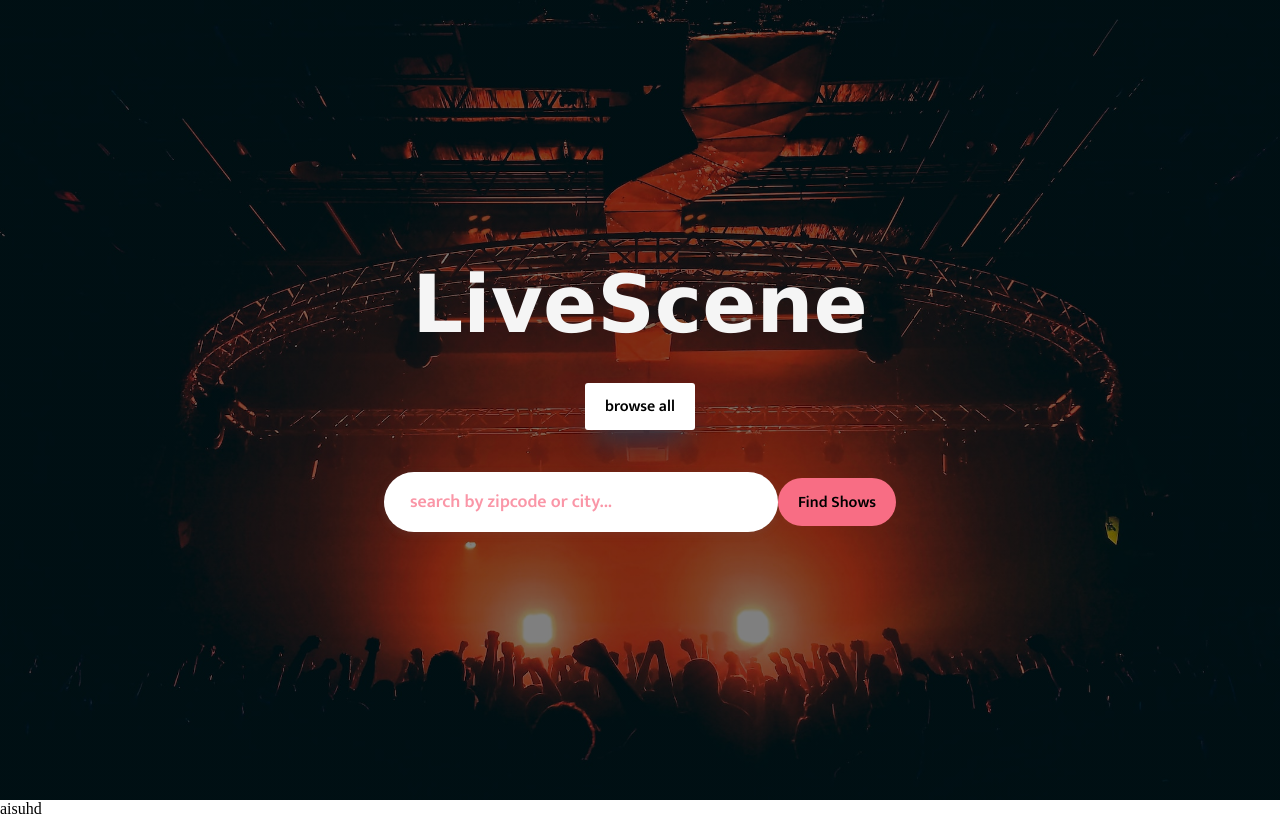
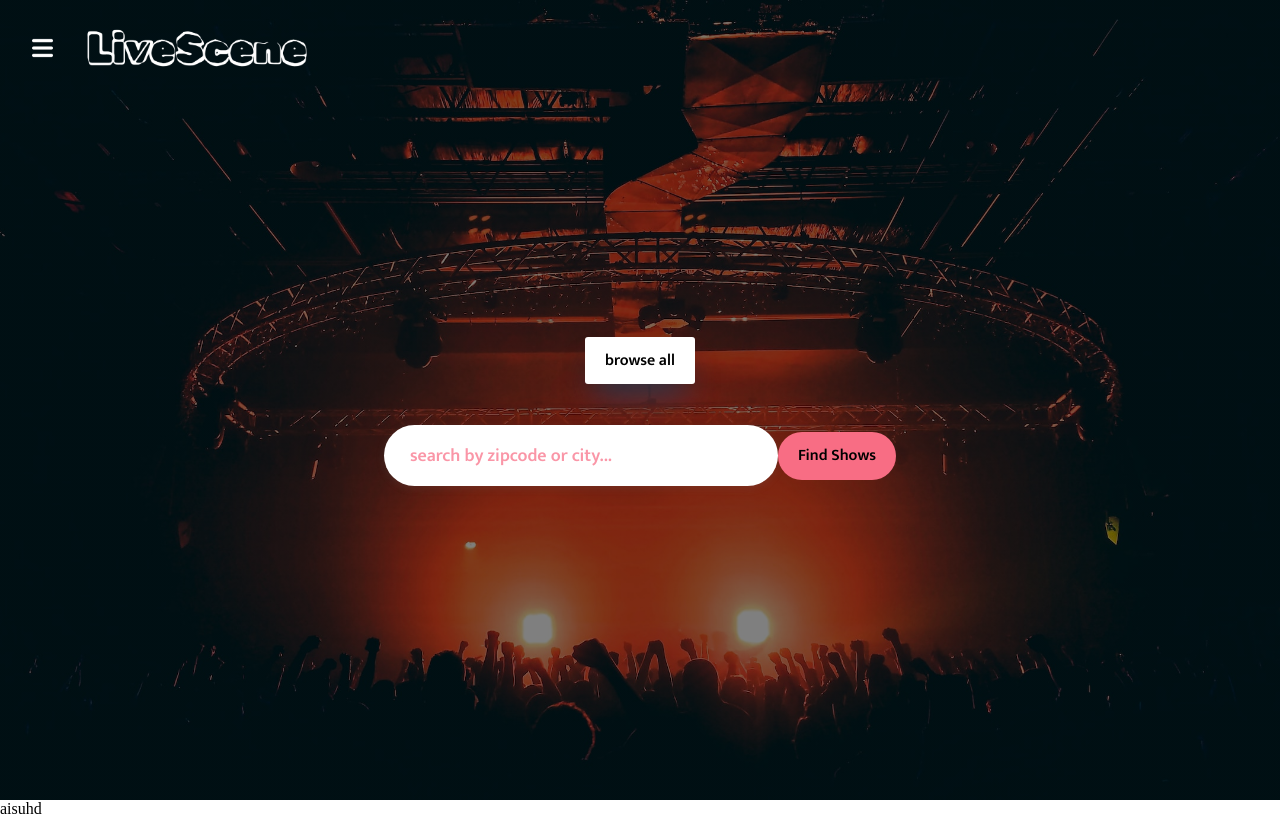
Before and after one commit to konstantinstanmeyer/concert-finder, a Next.js app: page / in a window 1280 px wide. Built offline with nearby package versions, Linux system fonts and the light colour scheme; no server answers.

Commit message:
sidebar css setup | home page css rework

```diff
--- a/components/Layout.tsx
+++ b/components/Layout.tsx
@@ -1,11 +1,13 @@
 import { PropsWithChildren } from 'react';
 import { Head } from 'next/document';
 import Navbar from './Navbar';
+import Sidebar from './Sidebar';
 
 export default function Layout({ children }: PropsWithChildren<{}>){
     return(
         <>
             <Navbar />
+            <Sidebar />
             <main>
                 {children}
             </main>
--- a/components/Navbar.tsx
+++ b/components/Navbar.tsx
@@ -2,11 +2,14 @@ import { useEffect, useState } from "react";
 
 export default function Navbar(){
     const [scrollY, setScrollY] = useState<any>(0);
+    let sidebar: HTMLElement | undefined;
 
     useEffect(() => {
+        sidebar = document.querySelector(".sidebar") as HTMLElement;
+
         const handleScroll = () => {
             setScrollY(window.scrollY);
-            console.log(scrollY)
+            console.log(scrollY);
         };
 
         handleScroll();
@@ -19,7 +22,9 @@ export default function Navbar(){
 
     return(
         <div className={`navbar ${scrollY !== 0 ? "navbar-show" : ""}`}>
-
+            <img onClick={() => sidebar?.classList.add("visible")} className={`hamburger ${scrollY !== 0 ? "black" : ""}`} src="/hamburger.png" />
+            <img className={`logo ${scrollY !== 0 ? "black" : ""}`} src="/live-scene.png" />
+            <h1 className="name"></h1>
         </div>
     )
 }
--- /dev/null
+++ b/components/Sidebar.tsx
@@ -0,0 +1,7 @@
+export default function Sidebar(){
+    return(
+        <div className="sidebar">
+
+        </div>
+    )
+}
--- a/pages/index.tsx
+++ b/pages/index.tsx
@@ -79,7 +79,7 @@ export default function Home() {
   }
 
   return (
-    <div className="home">
+    <div onClick={() => document.querySelector(".sidebar")?.classList.remove("visible")} className="home">
       <div className="top">
         <Head>
           <title>LiveScene</title>
@@ -87,7 +87,6 @@ export default function Home() {
           <meta name="viewport" content="width=device-width, initial-scale=1" />
         </Head>
         {hasVisited ? null : <Spinner />}
-        <h1 className="name">LiveScene</h1>
         <Link className="browse-container" href="/find">
           <p className="browse">browse all</p>
         </Link>
--- a/styles/globals.css
+++ b/styles/globals.css
@@ -264,11 +264,10 @@ p {
 }
 
 .name {
-    font-family: verdana;
     margin: 0;
-    font-size: 5em;
-    font-weight: 700;
-    color: #f5f5f5;
+    font-size: 2em;
+    color: red;
+    margin-left: 2rem;
 }
 
 .browse-container {
@@ -303,10 +302,50 @@ p {
 
 .navbar {
     position: fixed;
-    height: 4rem;
+    height: 6rem;
     width: 100%;
+    transition: all 0.3s;
+    display: flex;
+    flex-direction: row;
+    align-items: center;
 }
 
 .navbar-show {
-    background-color: rgb(15, 15, 15);
+    background-color: rgb(255, 255, 255);
 }
+
+.logo {
+    filter: invert(1);
+    width: 14rem;
+    margin-left: 2rem;
+    transition: all 0.3s
+}
+
+.hamburger {
+    width: 1.3rem;
+    filter: invert(1);
+    margin-left: 2rem;
+}
+
+.black {
+    filter: invert(0);
+}
+
+.hamburger:hover {
+    cursor: pointer;
+}
+
+.sidebar {
+    width: 18rem;
+    height: 100vh;
+    position: fixed;
+    left: -18rem;
+    background-color: white;
+    transition: all 0.5s;
+    opacity: 0;
+}
+
+.visible {
+    left: 0rem;
+    opacity: 1;
+}
```
Also changed, not shown: public/hamburger.png (added), public/live-scene.png (added).
